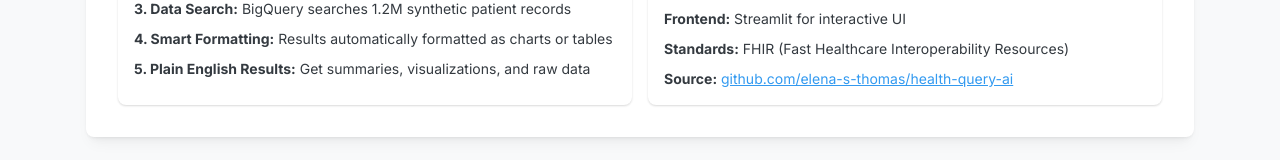
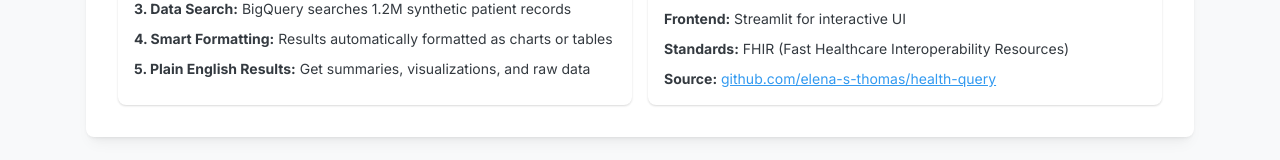
Before and after one commit to elena-s-thomas/portfolio, a Next.js app: page / in a window 1280 px wide. Shown: the part 3017-3177 px from the top of the page. Built offline with nearby package versions, Linux system fonts and the light colour scheme.

Commit message:
Update page.tsx

```diff
--- a/src/app/page.tsx
+++ b/src/app/page.tsx
@@ -267,7 +267,7 @@ export default function Home() {
                           <strong>Standards:</strong> FHIR (Fast Healthcare Interoperability Resources)
                         </Text>
                         <Text size="sm" c="gray.7">
-                          <strong>Source:</strong> <a href="https://github.com/elena-s-thomas/health-query-ai" target="_blank" style={{ color: '#339af0', textDecoration: 'underline' }}>github.com/elena-s-thomas/health-query-ai</a>
+                          <strong>Source:</strong> <a href="https://github.com/elena-s-thomas/health-query" target="_blank" style={{ color: '#339af0', textDecoration: 'underline' }}>github.com/elena-s-thomas/health-query</a>
                         </Text>
                       </Stack>
                     </Stack>
```
